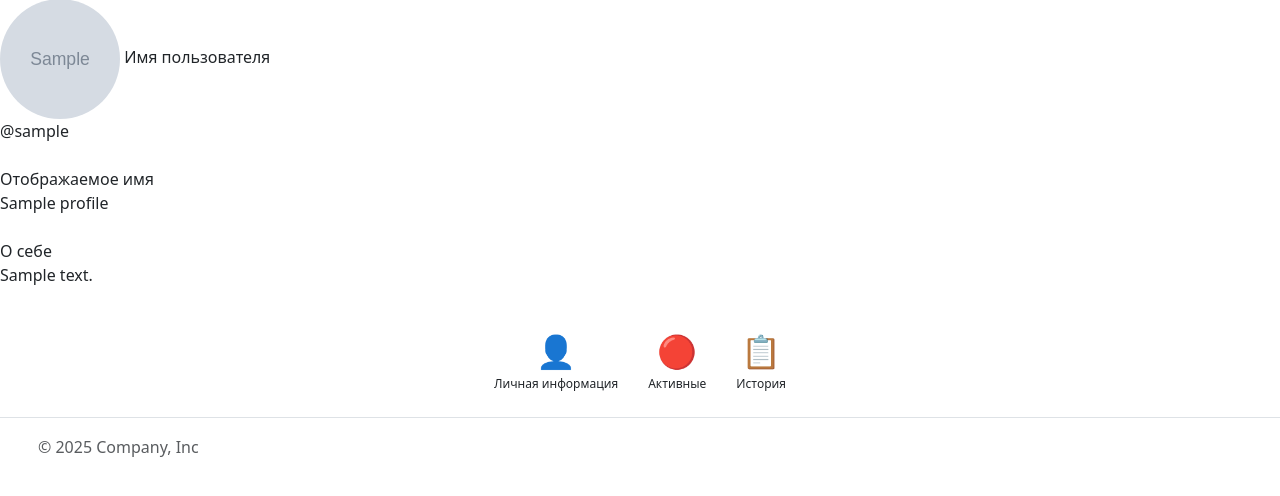
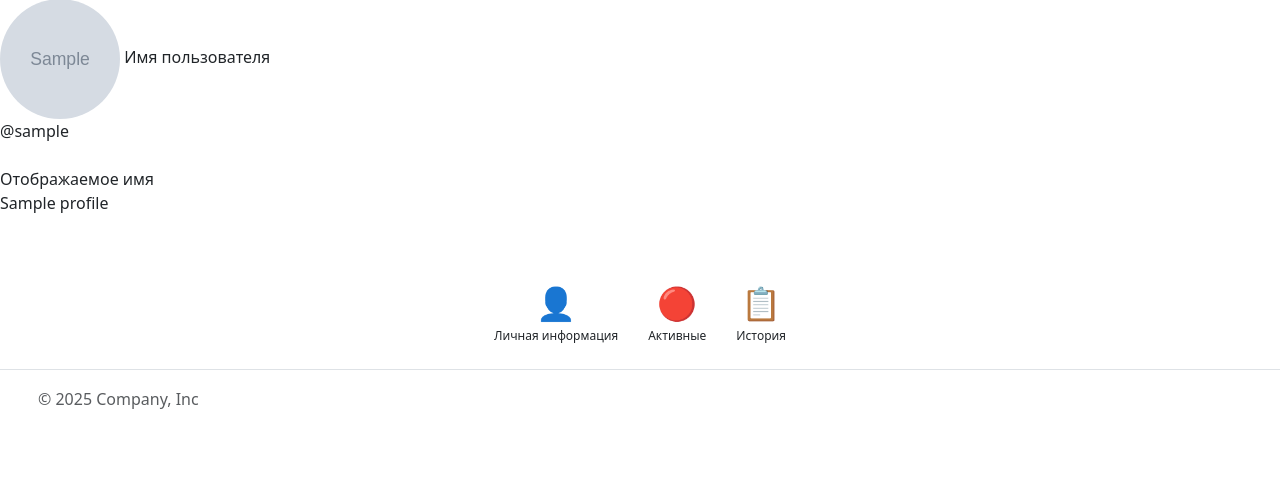
Before and after one commit to ownermorax/Usazd, a Django app: a page that uses main/templates/profile.html in a window 1280 px wide. Shown: the part 129-625 px from the top of the page. Run offline with Django 5.2, Linux system fonts and the light colour scheme; tables that the repository leaves empty hold one stand-in row (values such as "Sample post"); grey boxes marked "Sample" are stand-in pictures.

Commit message:
Удалено описание со страницы профиля и добвлен комментарий к view функции profile

```diff
--- a/main/templates/profile.html
+++ b/main/templates/profile.html
@@ -15,15 +15,7 @@
     {% if profile.name %}
         <span class="value">{{ profile.name }}</span> <br> <br>
     {% else %}
-        <span class="value">{{ user.username }}</span> <br> <br>
-    {% endif %}
-    <span class="label">О себе</span> <br>
-    {% if profile.description %}
-        <div class="description">
-            {{ profile.description }}
-        </div>
-    {% else %}
-        <span class="label">No bio yet.</span> <br>
+        <span class="value">{{ user.username }}</span>
     {% endif %}
 
     <!-- Иконки внизу профиля -->
--- a/main/views.py
+++ b/main/views.py
@@ -34,6 +34,19 @@ def train(request):#TODO: переделать docstring коментарий
 
 
 def profile(request, username):
+    """
+    Отображает страницу профиля пользователя.
+
+    :param request: HTTP запрос
+    :type request: HttpRequest
+
+    :param username: имя пользователя из URL
+    :type username: str
+
+    :returns: HTTP ответ с шаблоном profile.html
+    :rtype: HttpResponse
+
+    """
     user = get_object_or_404(User, username=username)
     profile, created = Profile.objects.get_or_create(user=user)
     context = {
```
